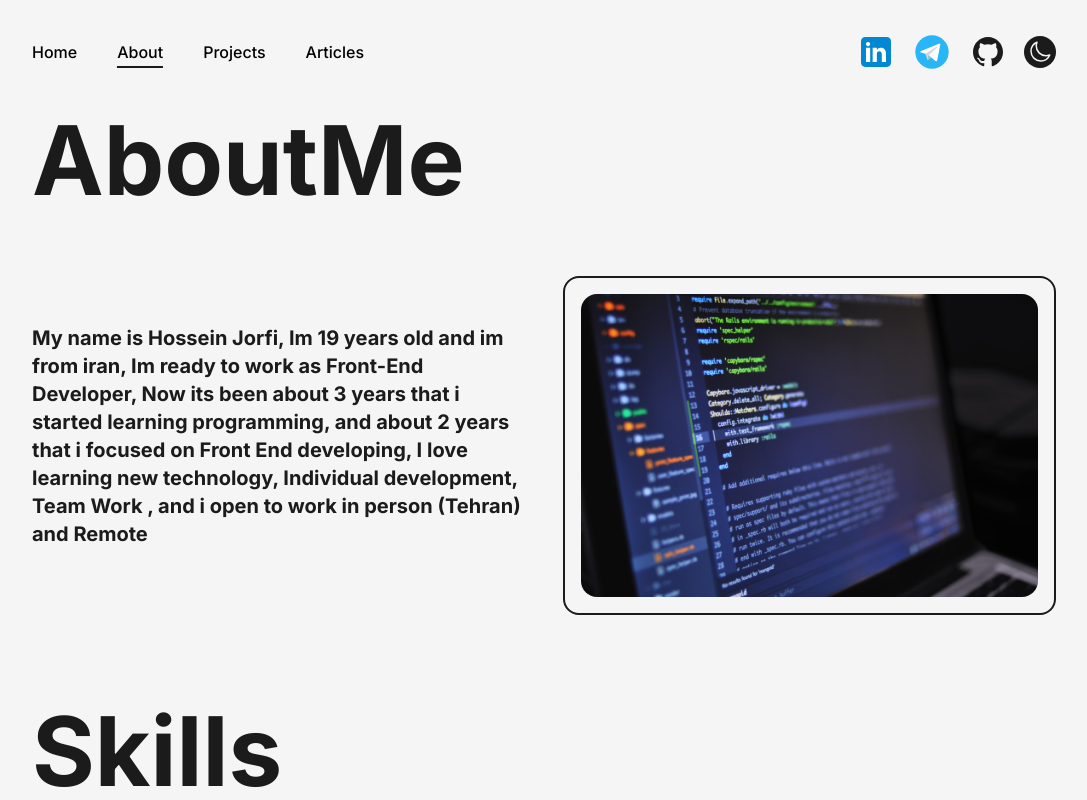
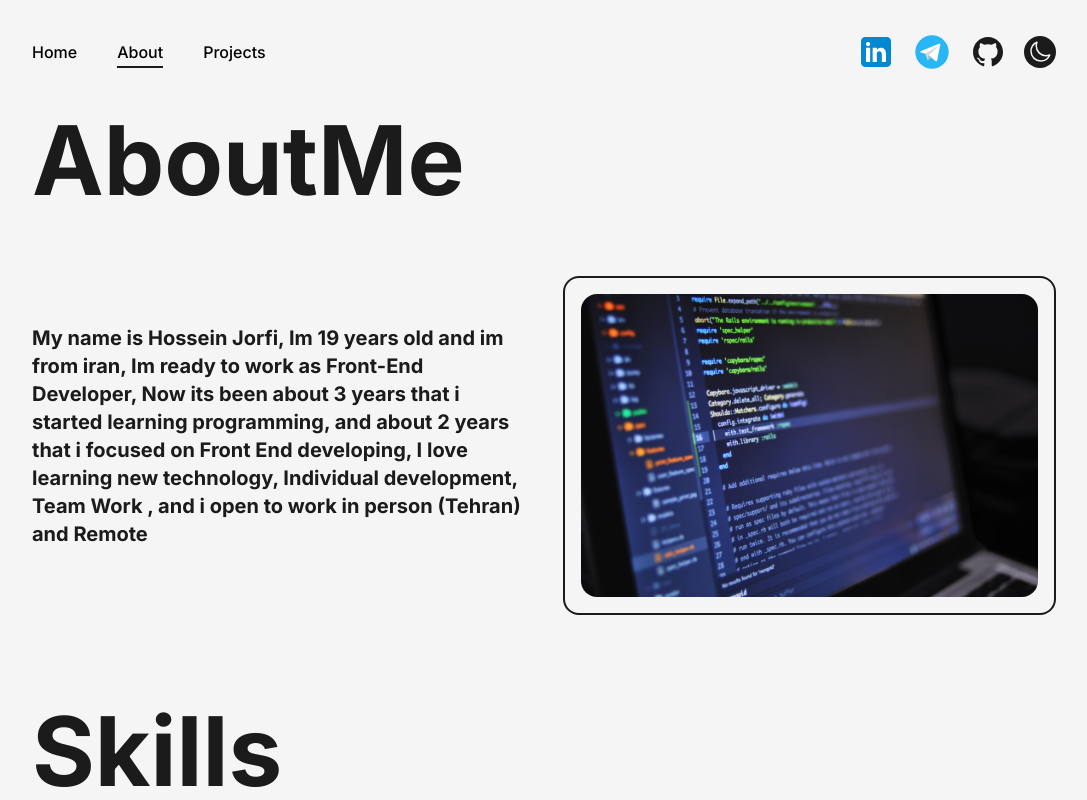
Before and after one commit to hossein-jorfi/portfolio-website, a Next.js app: page /About in a window 1280 px wide. Shown: the top 800 px of the page, without its empty margins (96-1183 px from the left). Built offline with nearby package versions, Linux system fonts and the light colour scheme.

Commit message:
remove articles

```diff
--- a/src/components/modules/NavBar.tsx
+++ b/src/components/modules/NavBar.tsx
@@ -131,7 +131,7 @@ const NavBar = ({ children }: { children: React.ReactNode }) => {
             <CutomLink href="/" title="Home" />
             <CutomLink href="/About" title="About" />
             <CutomLink href="/Projects" title="Projects" />
-            <CutomLink href="/Articles" title="Articles" />
+            {/* <CutomLink href="/Articles" title="Articles" /> */}
           </motion.nav>
           <nav className="flex justify-center items-center space-x-4">
             <motion.a
```
